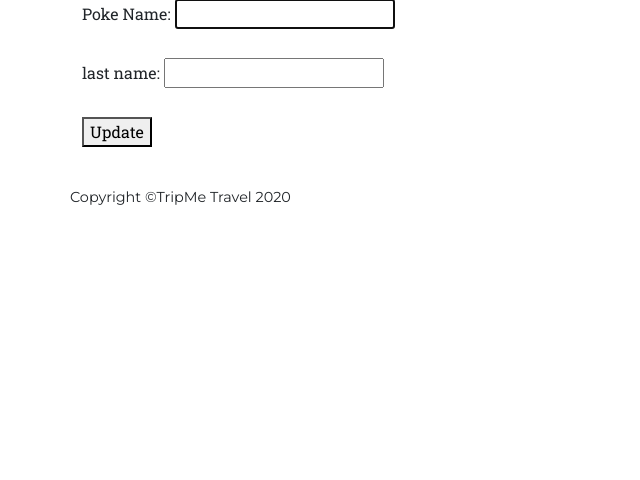
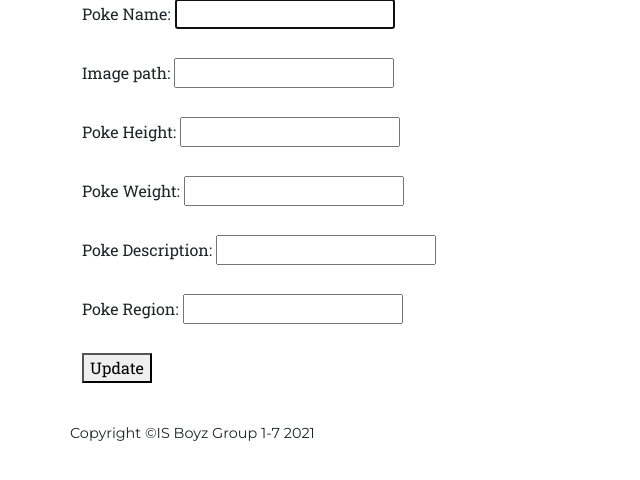
Before and after one commit to rickersb/IS_Pokemon, a Django app: page /addPokemon/ in a window 1280 px wide. Shown: the part 71-551 px from the top of the page, without its empty margins (0-640 px from the left). Run offline with Django 3.2, Linux system fonts and the light colour scheme; some web fonts are replaced.

Commit message:
html pages

```diff
--- a/templates/base.html
+++ b/templates/base.html
@@ -4,7 +4,7 @@
     <head>
         <meta charset="utf-8" />
         <meta name="viewport" content="width=device-width, initial-scale=1, shrink-to-fit=no" />
-        <title>TripMe Travel</title>
+        <title>Pokemon</title>
         <link rel="icon" type="image/x-icon" href="{% static 'img/world.png' %}" />
         <link href="https://fonts.googleapis.com/css?family=Montserrat:400,700" rel="stylesheet" type="text/css" />
         <link href="https://fonts.googleapis.com/css?family=Droid+Serif:400,700,400italic,700italic" rel="stylesheet" type="text/css" />
@@ -33,7 +33,7 @@
         <footer class="footer py-4">
             <div class="container">
                 <div class="row align-items-center">
-                    <div>Copyright ©TripMe Travel 2020</div>
+                    <div>Copyright ©IS Boyz Group 1-7 2021</div>
                 </div>
             </div>
         </footer>
--- a/templates/homepages/addPokemon.html
+++ b/templates/homepages/addPokemon.html
@@ -11,12 +11,29 @@ start project from here
     <br>
     <form name="form" method="post" action="{% url 'addPokemon' %}">
     {% csrf_token %}
-    <label for="first_name" > Poke Name:</label>
-    <input type="text" name="first_name" id="first_name" autofocus>
+
+    <label for="name">Poke Name:</label>
+    <input type="text" name="name" id="name" autofocus>
     <br><br>
 
-    <label for="last_name" > last name:</label>
-    <input type="text" name="last_name" id="last_name" >
+    <label for="image_path">Image path:</label>
+    <input type="text" name="image_path" id="image_path" >
+    <br><br>
+
+    <label for="height">Poke Height:</label>
+    <input type="text" name="height" id="height" >
+    <br><br>
+
+    <label for="weight">Poke Weight:</label>
+    <input type="text" name="weight" id="weight" >
+    <br><br>
+
+    <label for="description">Poke Description:</label>
+    <input type="text" name="description" id="description" >
+    <br><br>
+
+    <label for="region">Poke Region:</label>
+    <input type="text" name="region" id="region" >
     <br><br>
 
 
--- a/templates/homepages/index.html
+++ b/templates/homepages/index.html
@@ -4,8 +4,8 @@
         <!-- Masthead-->
         <header class="masthead">
             <div class="container">
-                <div class="masthead-subheading">Welcome to TripMe Travel!</div>
-                <div class="masthead-heading text-uppercase">We make the world a little smaller</div>
+                <div class="masthead-subheading">Welcome to Pokemon Central</div>
+                <div class="masthead-heading text-uppercase">Gotta catch em all</div>
             </div>
         </header>
 
--- a/templates/homepages/showPokemon.html
+++ b/templates/homepages/showPokemon.html
@@ -7,9 +7,9 @@
         <div class="container">
             {% for pokemon in poke%}
             <p>
-            <a class="btn btn-primary" href="{% url 'showSinglePokemon' poke_id=pokemon.id %}">Edit</a>
-                {{pokemon.poke_name}}, {{pokemon.poke_type}}
-                <a class="btn btn-primary" href="{% url 'deletePokemon' poke_id=pokemon.id %}">Delete</a>
+            <a class="btn btn-primary" href="{% url 'showSinglePokemon' pokemon_id=pokemon.id %}">Edit</a>
+                {{pokemon.name}}, {{pokemon.type}}
+                <a class="btn btn-primary" href="{% url 'deletePokemon' pokemon_id=pokemon.id %}">Delete</a>
             </p>
             {% endfor %}
         </div>
```
Also changed, not shown: templates/homepages/editPokemon.html (+20 -19 lines).
